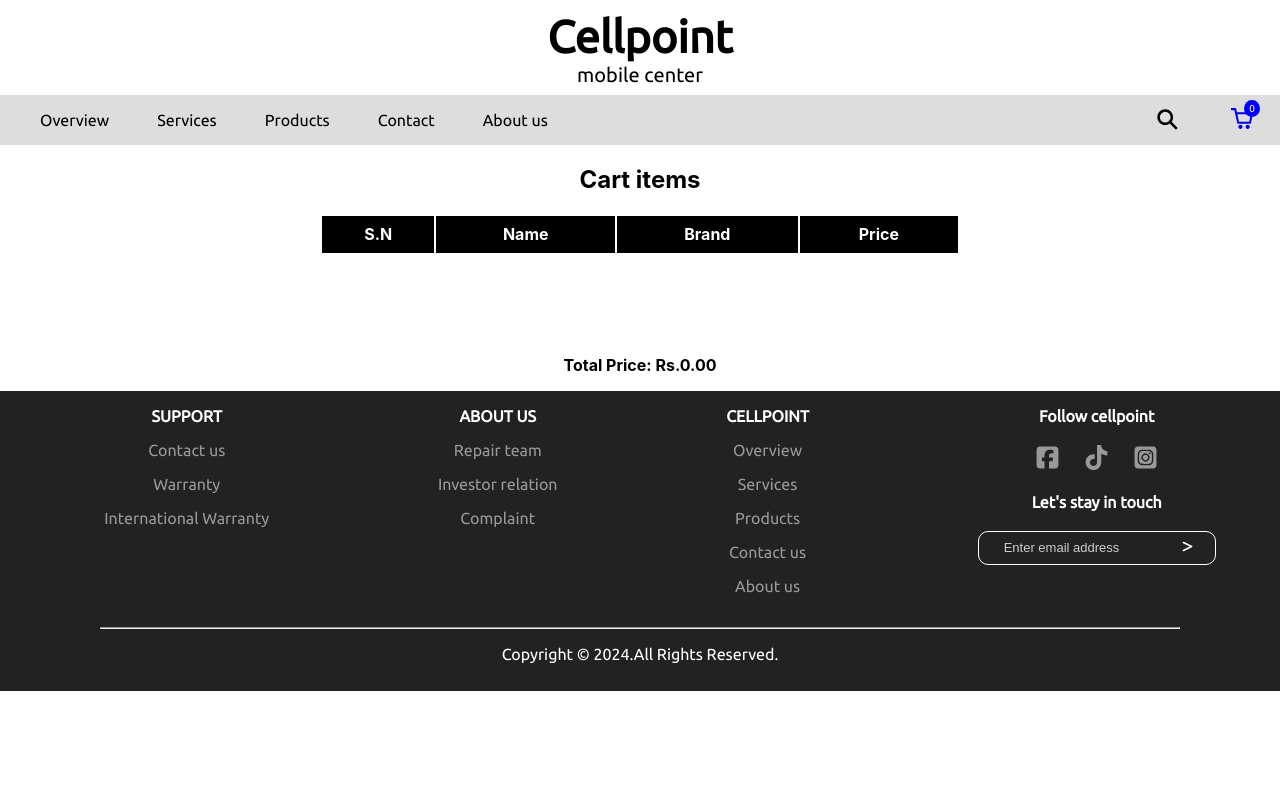
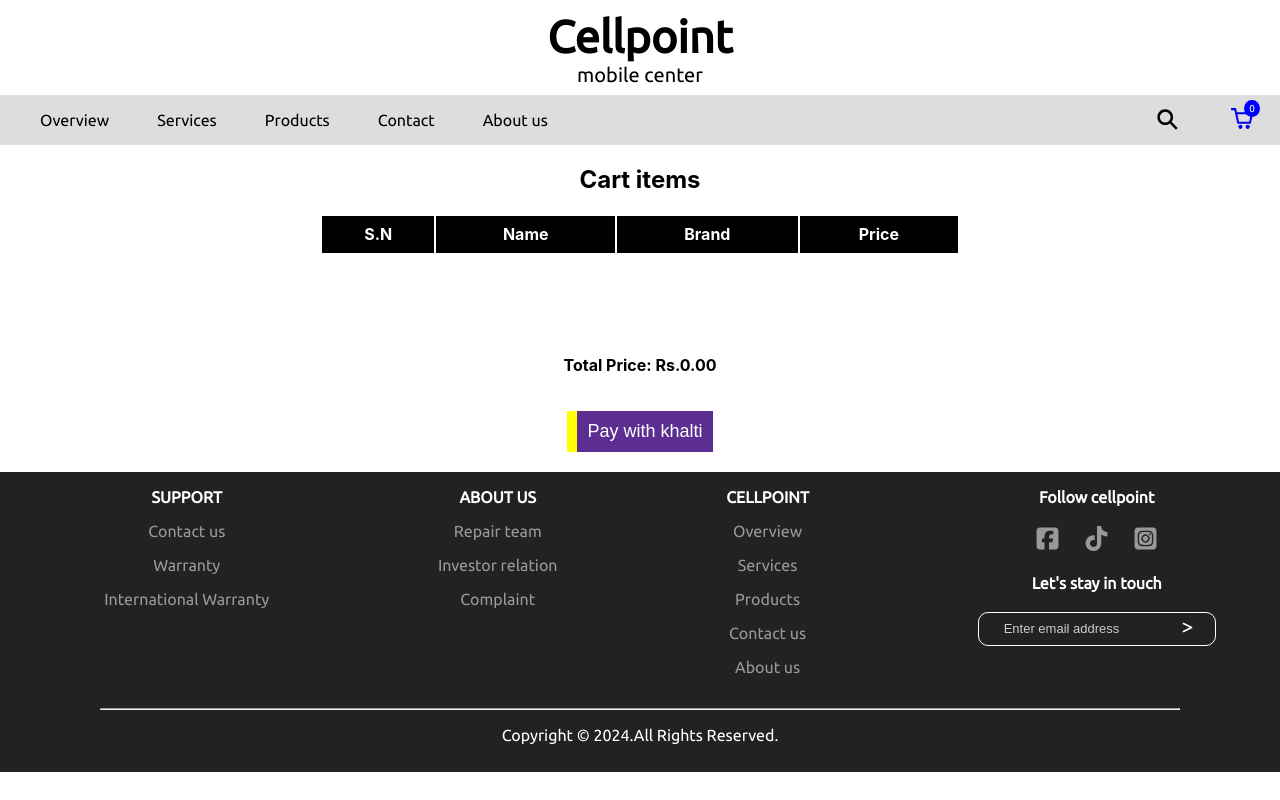
Before and after one commit to evillentenxon/cellpoint_frontend, a React (Create React App) app: page /cart in a window 1280 px wide. Built offline with nearby package versions, Linux system fonts and the light colour scheme.

Commit message:
KPG is complete

```diff
--- a/src/App.js
+++ b/src/App.js
@@ -13,6 +13,7 @@ import { DataProvider } from './DataContext';
 import ScrollToTop from './components/ScrollToTop';
 import ProductViewPage from './ProductViewPage';
 import Cart from './components/Cart';
+import Success from './components/Success'
 
 function App() {
   const theme = {
@@ -40,6 +41,7 @@ function App() {
             <Route path="*" element={<Error />} />
             <Route path="/ProductViewPage/:itemId" element={<ProductViewPage />} />
             <Route path="/cart" element={<Cart/>} />
+            <Route path="/success" element={<Success/>} />
           </Routes>
 
         </BrowserRouter>
--- a/src/components/Cart.jsx
+++ b/src/components/Cart.jsx
@@ -1,13 +1,74 @@
-import React from 'react';
+import React, { useState } from 'react';
 import { useData } from '../DataContext';
 import styled from 'styled-components';
 import Footer from './Footer';
+import { KhaltiButton } from '../styles/Button';
 
 function Cart() {
   const { selectedProducts } = useData();
+  const [loading, setLoading] = useState(false);
+  const [paymentUrl, setPaymentUrl] = useState(null);
+  const totalPrice = selectedProducts.reduce((acc, product) => acc + product.price, 0);// Use array.reduce to calculate the total price
 
-  // Use array.reduce to calculate the total price
-  const totalPrice = selectedProducts.reduce((acc, product) => acc + product.price, 0);
+  const handleClick = async () => {
+    setLoading(true); // Set loading to true when the button is clicked
+    try {
+      const response = await fetch('http://localhost:4000/postData/order', {
+        method: 'POST',
+        headers: {
+          'Content-Type': 'application/json',
+          'Authorization': '831c7083d7f44fe280b3c15cce1dd053'
+        },
+        body: JSON.stringify({
+          "return_url": "http://localhost:3000/success",
+          "website_url": "https://example.com/",
+          "amount": 2000,
+          "purchase_order_id": "test12",
+          "purchase_order_name": "test",
+          "customer_info": {
+            "name": "Khalti Bahadur",
+            "email": "example@gmail.com",
+            "phone": "9800000123"
+          },
+          "amount_breakdown": [
+            {
+              "label": "Mark Price",
+              "amount": 1700
+            },
+            {
+              "label": "Delivery Charge",
+              "amount": 300
+            }
+          ],
+          "product_details": [
+            {
+              "identity": "1234567890",
+              "name": "Khalti logo",
+              "total_price": 2000,
+              "quantity": 1,
+              "unit_price": 2000
+            }
+          ]
+        })
+      });
+
+      if (response.ok) {
+        const responseData = await response.json();
+        console.log(responseData);
+        setPaymentUrl(responseData.payment_url); // Set the payment URL in state
+      } else {
+        console.error('Error:', response.statusText);
+      }
+    } catch (error) {
+      console.error('Error:', error);
+    }
+    setLoading(false); // Set loading to false after response is received
+  };
+
+  // Redirect to payment URL once it's available
+  if (paymentUrl) {
+    window.location.href = paymentUrl;
+  }
 
   return (
     <Div>
@@ -37,6 +98,9 @@ function Cart() {
       </table>
 
       <p><b>Total Price: Rs.{totalPrice.toFixed(2)}</b></p>
+      <KhaltiButton onClick={handleClick} disabled={loading}>
+        {loading ? 'Loading...' : 'Pay with khalti'}
+      </KhaltiButton>
 
       <Footer />
     </Div>
--- /dev/null
+++ b/src/components/Success.jsx
@@ -0,0 +1,22 @@
+import React from 'react';
+import { Button } from '../styles/Button'; // Assuming Button component is in a separate file
+import { NavLink } from 'react-router-dom';
+
+const PaymentSuccessPage = () => {
+  return (
+    <div style={styles.container}>
+      <h1>Your payment is successful!</h1>
+      <p>Thank you for choosing us.</p>
+      <NavLink to="../products"><Button>Continue Shopping</Button></NavLink>
+    </div>
+  );
+}
+
+const styles = {
+  container: {
+    textAlign: 'center',
+    marginTop: '100px',
+  },
+};
+
+export default PaymentSuccessPage;
--- a/src/styles/Button.jsx
+++ b/src/styles/Button.jsx
@@ -27,3 +27,13 @@ export const Button = styled.button`
     font-size: 1.8rem;
   }
 `;
+
+export const KhaltiButton = styled.button`
+  color: #fff;
+  background-color: #5c2e91;
+  border-width: 0 0 0 10px;
+  border-color: yellow;
+  font-size: 18px;
+  padding: 10px;
+  margin: 20px;
+`;
```
